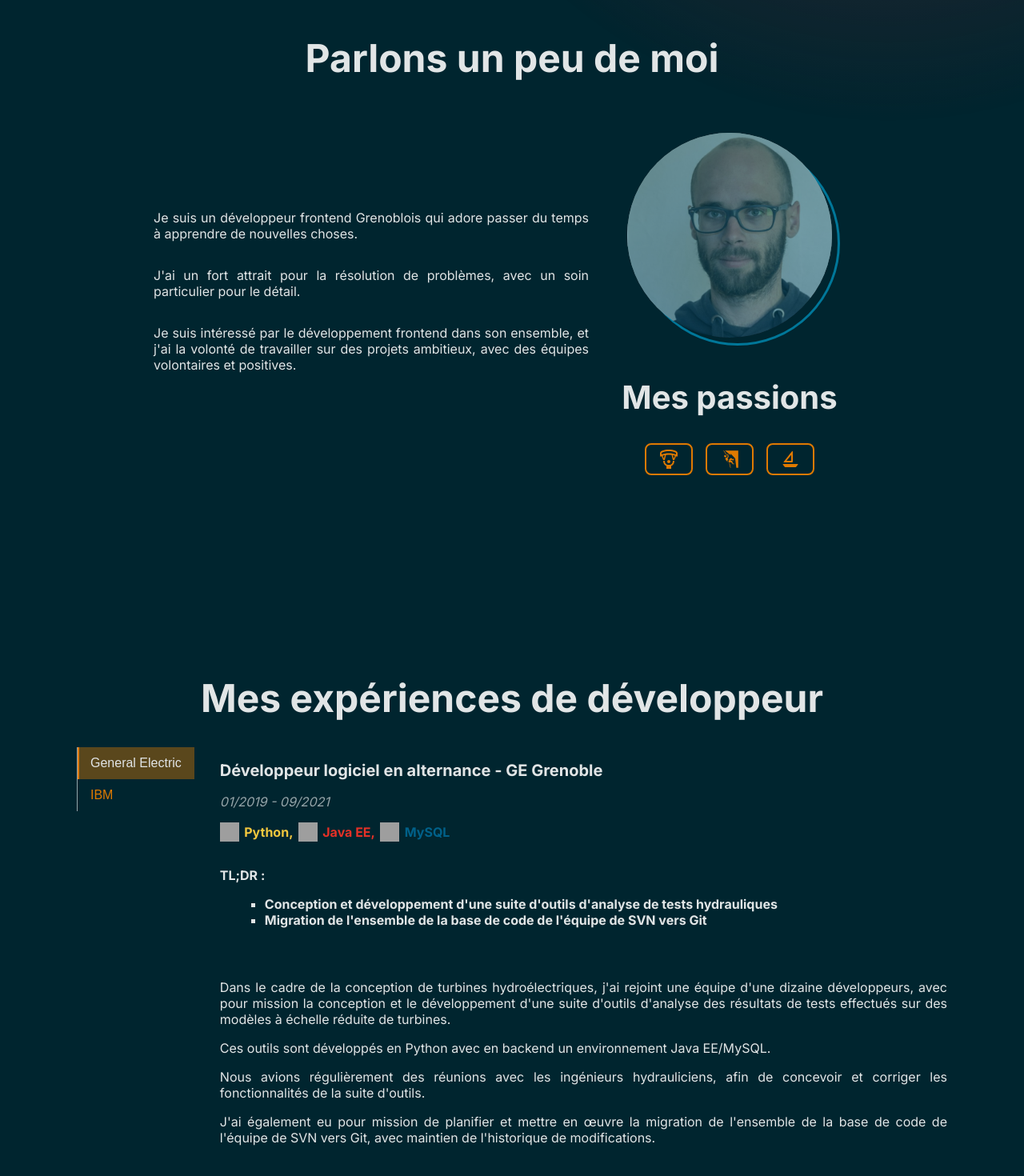
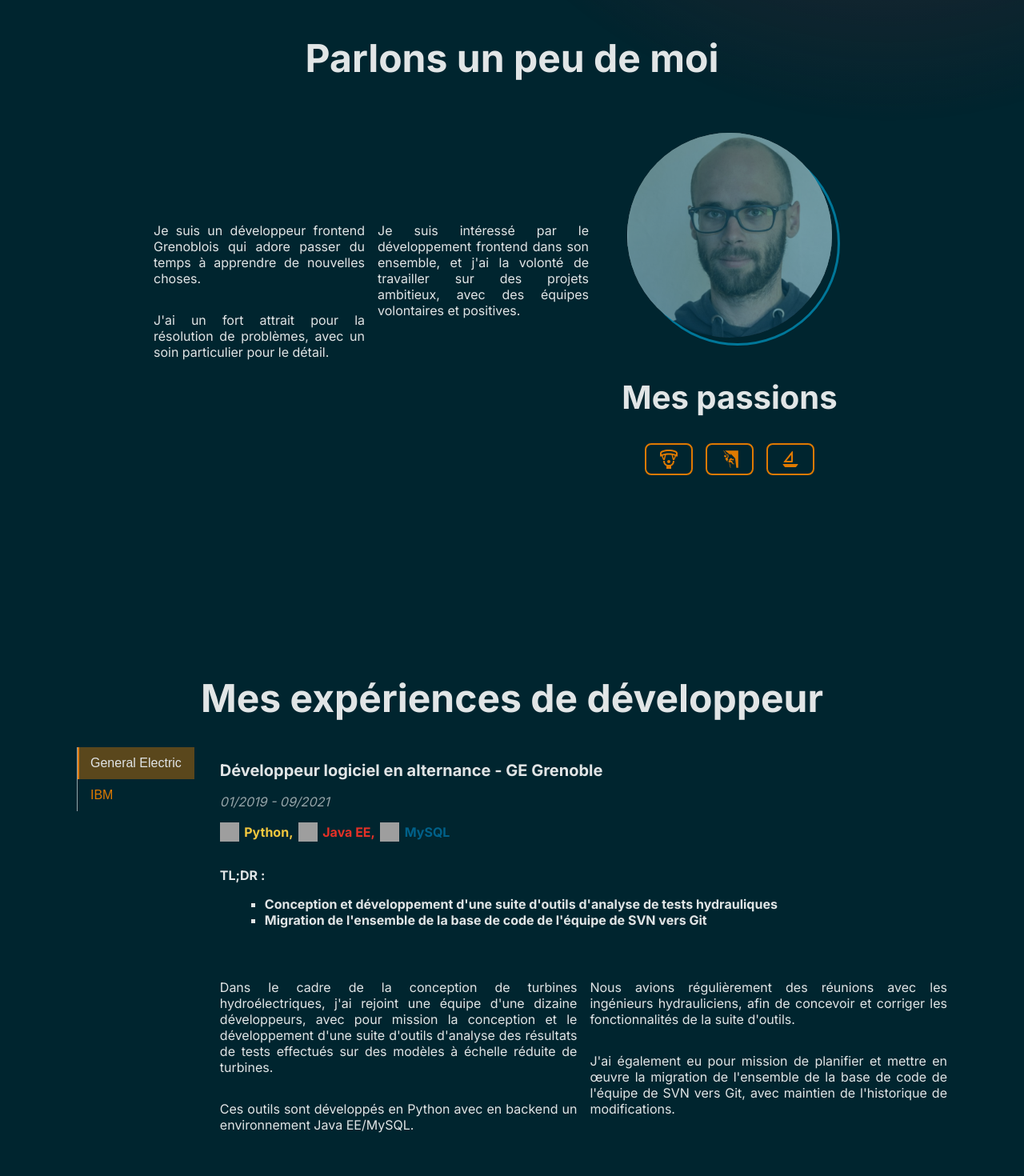
Before and after one commit to jul-o/Portfolio, a Next.js app: page / in a window 1280 px wide. Shown: the part 845-2315 px from the top of the page at 80% size. Built offline with nearby package versions, Linux system fonts and the light colour scheme; grey boxes are pictures that could not be loaded.

Commit message:
2 columns texts (#72)
split texts into 2 columns for large screens

```diff
--- a/src/components/About/About.module.scss
+++ b/src/components/About/About.module.scss
@@ -10,16 +10,23 @@
 }
 
 .text {
-	display: flex;
-	flex-direction: column;
-	column-count: 2;
+	@media (min-width: 1201px) {
+		column-count: 2;
+
+		>p {
+			break-inside: avoid;
+			display: inline-block;
+		}
+	}
 }
 
 .columns {
 	display: flex;
+
 	@media (min-width: 768px) {
 		flex-direction: row;
 	}
+
 	flex-direction: column;
 	align-items: center;
 	justify-content: center;
--- a/src/components/Experiences/Experience/Experience.module.scss
+++ b/src/components/Experiences/Experience/Experience.module.scss
@@ -2,6 +2,7 @@
 
 .dates {
 	font-style: italic;
+
 	@include themed {
 		color: t('medium-grey');
 	}
@@ -14,6 +15,7 @@
 .tldr h3 {
 	margin-bottom: 0;
 	margin-top: 0;
+
 	@include themed {
 		color: t('light-grey');
 	}
@@ -21,6 +23,7 @@
 
 .tldr li {
 	font-weight: 600;
+
 	@include themed {
 		color: t('light-grey');
 	}
@@ -43,11 +46,11 @@
 	flex-direction: row;
 	flex-wrap: wrap;
 
-	> span {
+	>span {
 		display: flex;
 		align-items: center;
 
-		&:not(:last-child) > span {
+		&:not(:last-child)>span {
 			margin-right: 0.4rem;
 
 			&::after {
@@ -55,7 +58,7 @@
 			}
 		}
 
-		> img {
+		>img {
 			display: inline-block;
 			width: 1.5rem;
 			height: 1.5rem;
@@ -66,7 +69,7 @@
 			}
 		}
 
-		> span {
+		>span {
 			font-weight: bold;
 
 			&.python {
@@ -99,3 +102,14 @@
 		}
 	}
 }
+
+.body {
+	@media (min-width: 1201px) {
+		column-count: 2;
+
+		>p {
+			break-inside: avoid;
+			display: inline-block;
+		}
+	}
+}
--- a/src/components/Experiences/Experience/Experience.tsx
+++ b/src/components/Experiences/Experience/Experience.tsx
@@ -1,7 +1,6 @@
 import { motion, Variants } from 'framer-motion';
 import { ReactElement, useEffect, useState } from 'react';
 import classNames from 'utils/classNames';
-// import { rootVariants } from 'utils/slideInVariants';
 import styles from './Experience.module.scss';
 import { rootVariants } from 'utils/slideInVariants';
 
--- a/src/components/Experiences/Experiences.tsx
+++ b/src/components/Experiences/Experiences.tsx
@@ -70,14 +70,14 @@ const Experiences = () => {
 								isShown={index === selectedIndex}
 								isExperiencesInViewport={isInViewport}
 								body={
-									<div>
+									<>
 										{experience.body.map((item, index) => (
 											// TODO: do not give DOM, only the text. let Experience handle the dom
 											<motion.p variants={childrenVariants} key={index}>
 												{item}
 											</motion.p>
 										))}
-									</div>
+									</>
 								}
 								key={experience.title}
 							/>
```
